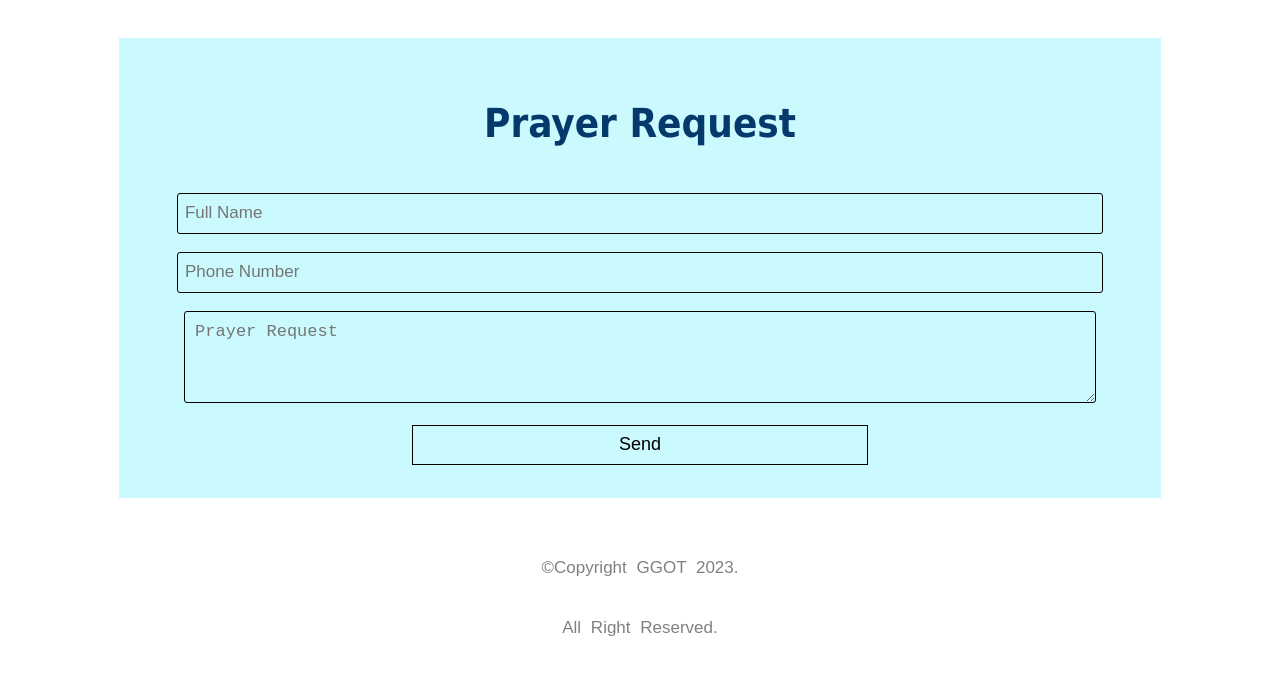
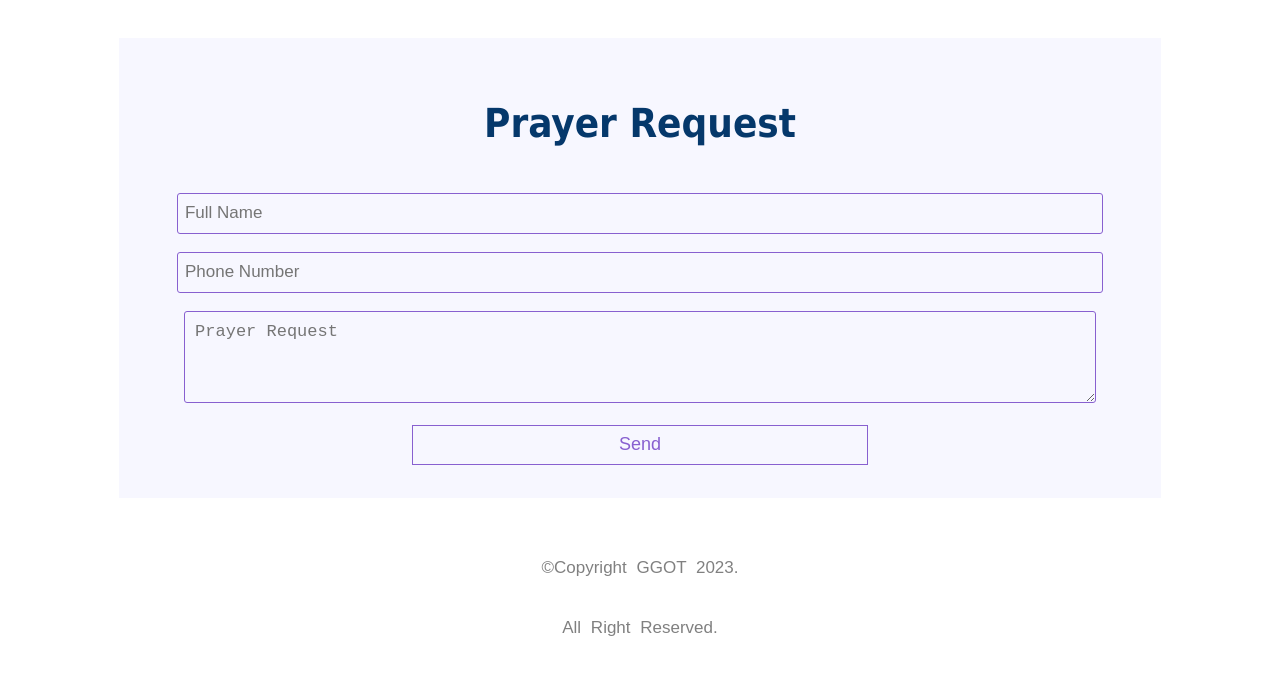
Before and after one commit to TreasureUzoma/GGOT2, a plain HTML site: page index.html in a window 1280 px wide. Shown: the part 4360-5034 px from the top of the page. Drawn offline with Linux system fonts and the light colour scheme.

Commit message:
Add files via upload

```diff
--- a/style.css
+++ b/style.css
@@ -160,7 +160,7 @@ nav {
  height:25px;
  padding:7px;
  outline:none;
- border:1px solid black;
+ border:1px solid #8860d0;
  border-radius:3px;
  background:transparent;
  font-size:17px;
@@ -173,19 +173,19 @@ nav {
   color:gray;
   background:transparent;
   padding:10px;
-  border:1px solid black;
+  border:1px solid #8860d0;
   border-radius:3px;
   font-size:17px;
  }
  form {
- background:#CAFAFE;
+ background:#f7f7ff;
  padding:15px;
  width:80%;
  }
 
  .rr {
- color:black;
- border:01px solid black;
+ color:#8860d0;
+ border:1px solid #8860d0;
  height:40px;
  width:45%;
  font-size:18px;
@@ -194,7 +194,7 @@ nav {
 
  }
  .rr:active {
- color:#97CAEF;
- background-color:black;
+ color:#f7f7ff;
+ background-color:#8860d0;
 
  }
```
